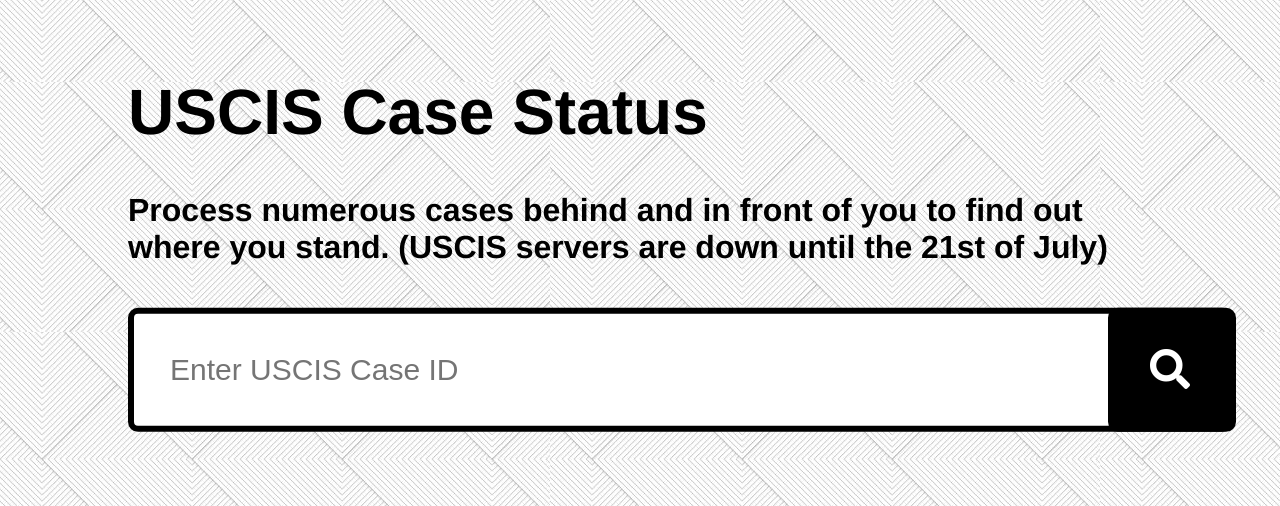
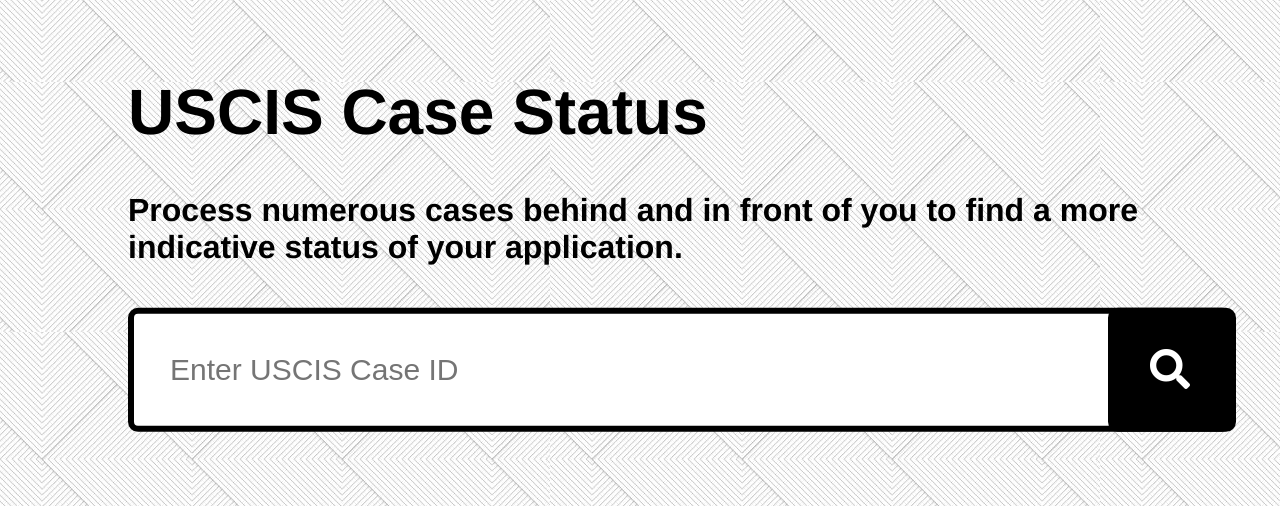
Before and after one commit to shubhamchamaria-wisc/track-uscis, a Flask app: page / in a window 1280 px wide. Shown: the part 168-674 px from the top of the page. Run offline with Flask 2, Linux system fonts and the light colour scheme; some libraries are stand-ins or nearby versions.

Commit message:
Update description (remove server down notif)

```diff
--- a/templates/index.html
+++ b/templates/index.html
@@ -133,7 +133,7 @@
 </head>
 <body>
 <div class="wrap">
-  <h1>USCIS Case Status</h1><h4>Process numerous cases behind and in front of you to find out where you stand. (USCIS servers are down until the 21st of July)</h4>
+  <h1>USCIS Case Status</h1><h4>Process numerous cases behind and in front of you to find a more indicative status of your application.</h4>
    <div class="search">
       <input type="text" class="searchTerm" placeholder="Enter USCIS Case ID" name=key required>
       <a href=# id=calculate>
```
